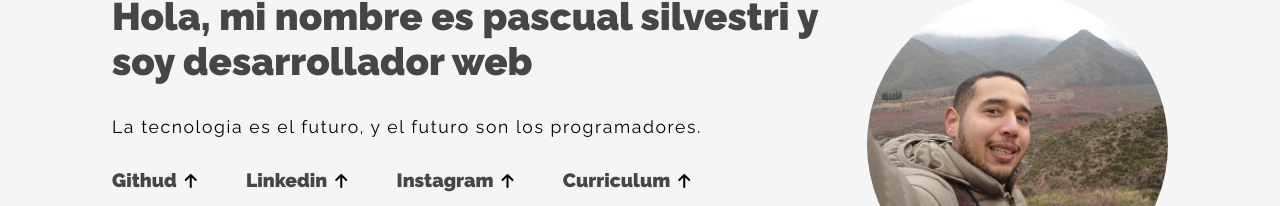
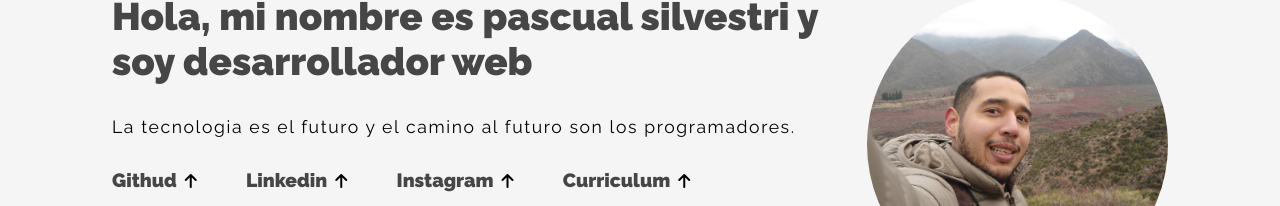
Before and after one commit to pascualSilvestri/Pascual_web, a plain HTML site: page index.html in a window 1280 px wide. Shown: the part 150-356 px from the top of the page. Drawn offline with Linux system fonts and the light colour scheme.

Commit message:
modificacion de eslogan

```diff
--- a/index.html
+++ b/index.html
@@ -49,7 +49,7 @@
         <section class="presentacion_titulo">
             <h2 class="titulo_header">Hola, mi nombre es pascual silvestri y soy desarrollador web</h2>
             <p class="parrafo_header">
-               La tecnologia es el futuro, y el futuro son los programadores.
+               La tecnologia es el futuro y el camino al futuro son los programadores.
             </p>
             <ul class="sobre_mi__ul_header">
                 <li class="sobre_mi__li_header">
```
